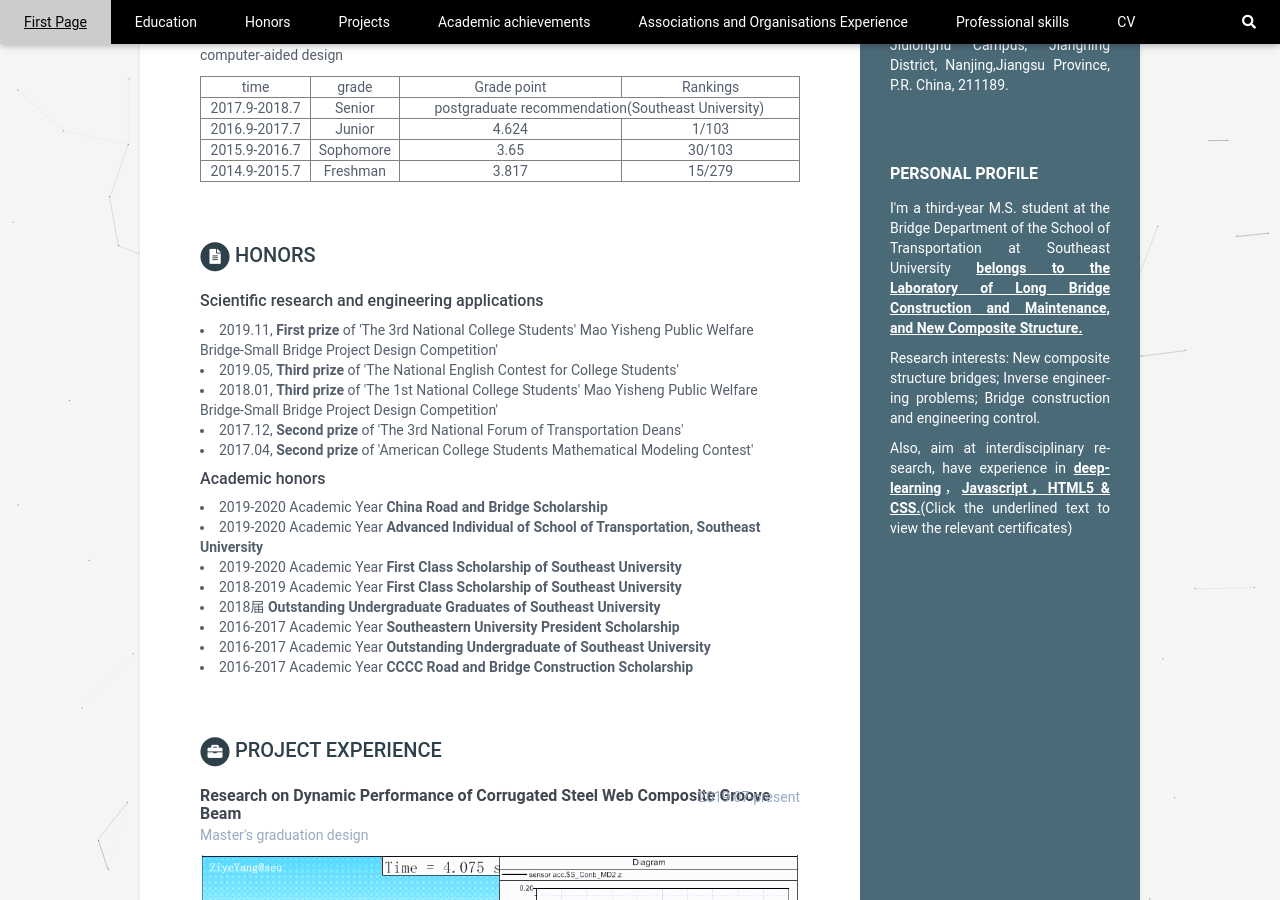
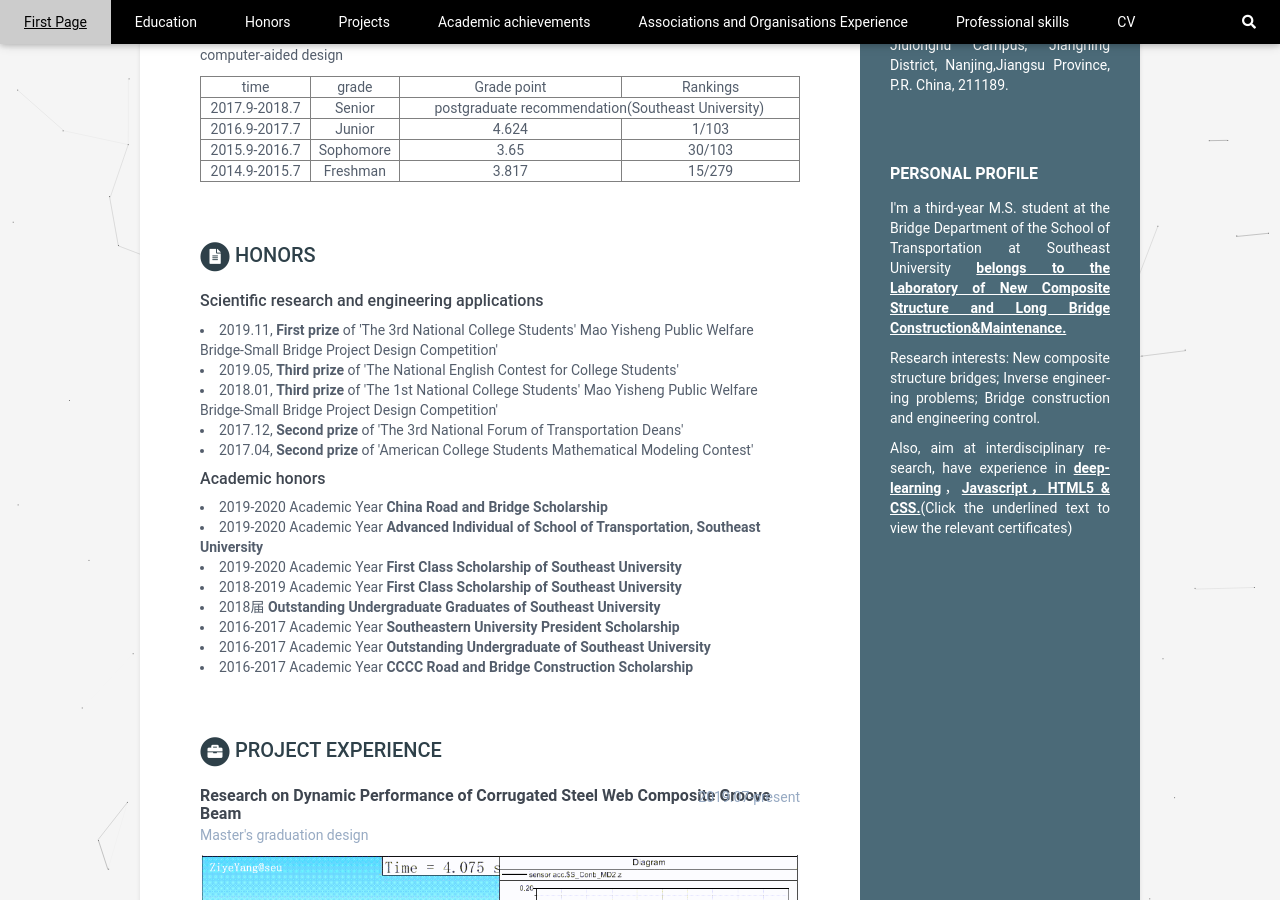
Before and after one commit to luohualuanbinfen/CV_EN, a Jekyll site: the page built from index.html, in a window 1280 px wide and 900 px high, scrolled down 430 px. Built offline with Jekyll 4.4.1, drawn with Linux system fonts in a browser that asks for light colours.

Commit message:
Update interests.html

```diff
--- a/_includes/interests.html
+++ b/_includes/interests.html
@@ -9,7 +9,7 @@
   <ul class="list-unstyled interests-list">
     {% for interest in interests %}
 
-      <li>I'm a third-year M.S. student at the Bridge Department of the School of Transportation at Southeast University <a href="https://mp.weixin.qq.com/s/6URtYgNhKh2wmaegpLi0JQ"><b><u>belongs to the Laboratory of Long Bridge Construction and Maintenance, and New Composite Structure.</u></b></a></li>
+      <li>I'm a third-year M.S. student at the Bridge Department of the School of Transportation at Southeast University <a href="https://mp.weixin.qq.com/s/6URtYgNhKh2wmaegpLi0JQ"><b><u>belongs to the Laboratory of New Composite Structure and Long Bri&shy;dge Construction&Maintenance.</u></b></a></li>
       <li>Research interests: New composite structure bridges; Inverse engineering problems; Bridge construction and engineering control.</li>
       <li>Also, aim at interdisciplinary research, have experience in <a href="https://coursera.org/share/d6cd0aa67e414c0a7ddf23db8758deae"><b><u>deep-learning</u></b></a>，<a href="https://coursera.org/share/cc9ef0a0042bf10c00a79bfb5cddb432"><b><u>Javascript，HTML5 & CSS.</u></b></a>(Click the underlined text to view the relevant certificates)</li>
 
```
